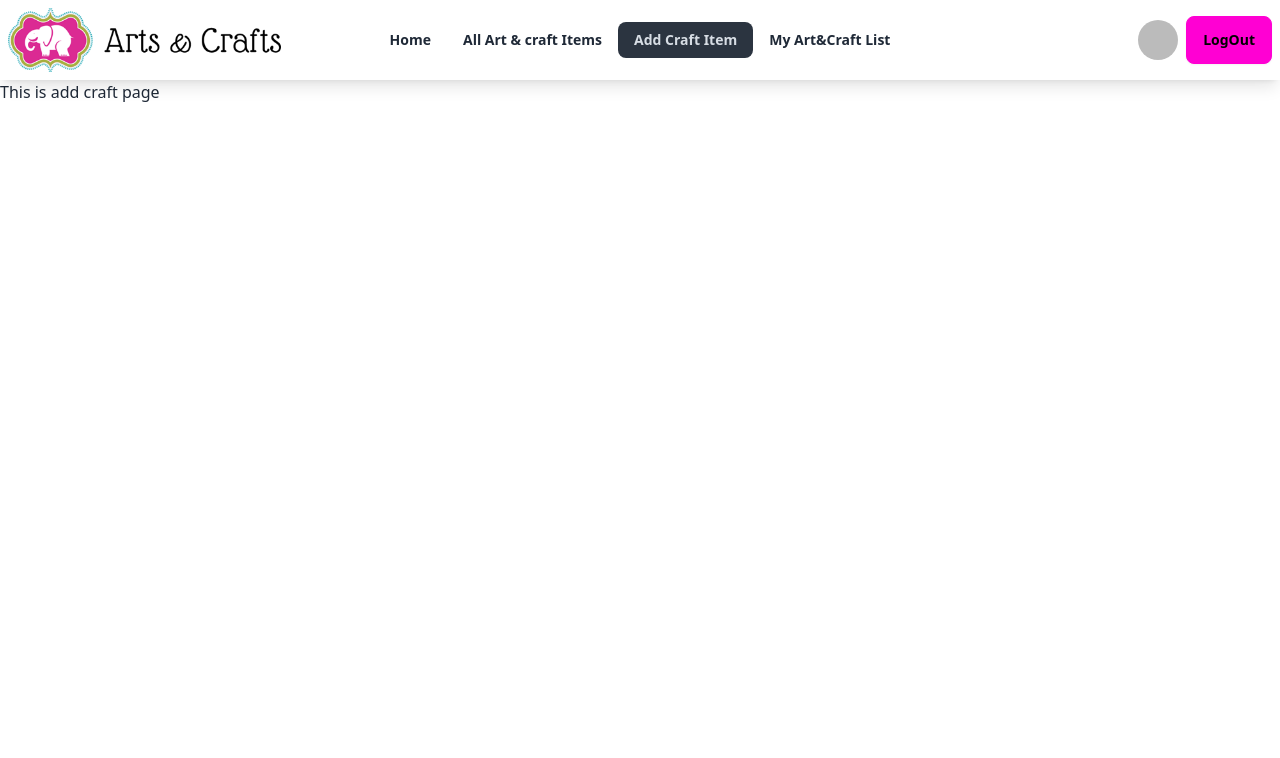
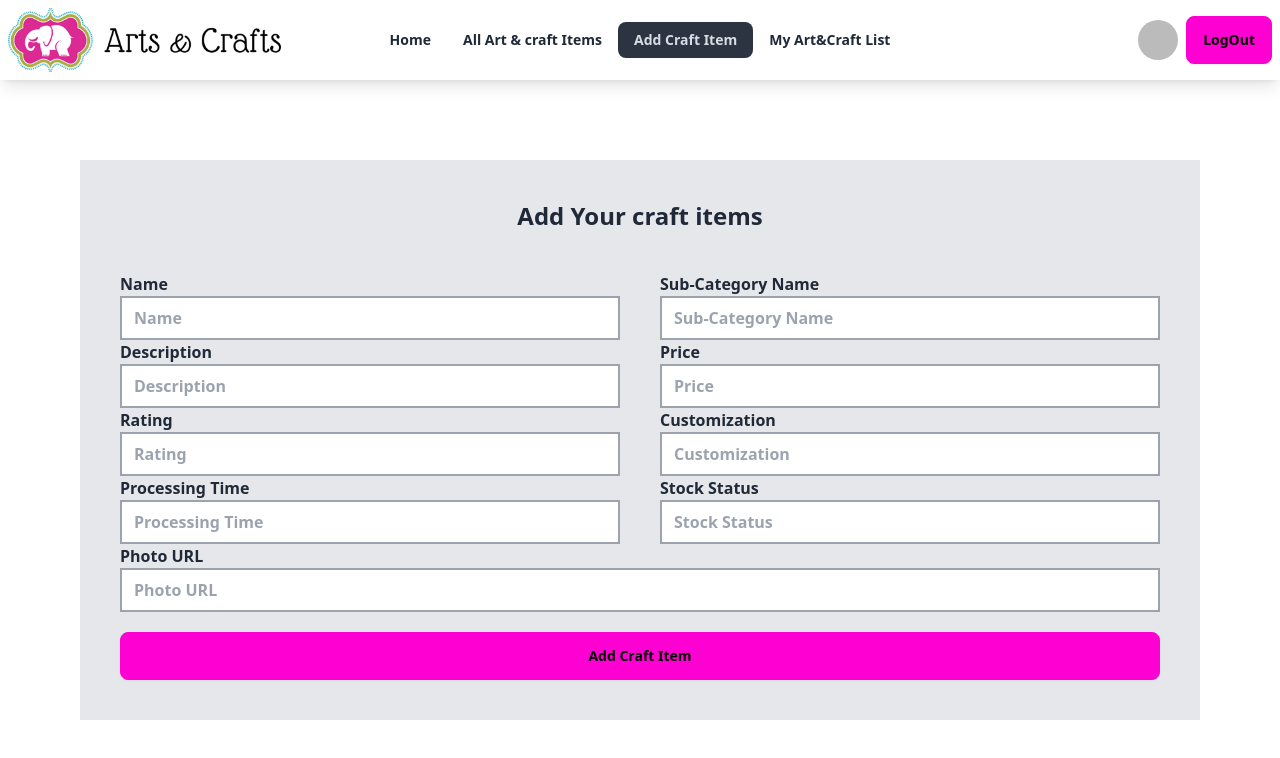
Before and after one commit to tzmehedy/arts_crafts, a React (Vite) app: page /addCraftItem in a window 1280 px wide. Shown: the top 758 px of the page. Built offline with nearby package versions, Linux system fonts and the light colour scheme; no server answers; sample sign-in values are in the browser's storage.

Commit message:
add craft items design completed

```diff
--- a/src/Pages/AddCraft.jsx
+++ b/src/Pages/AddCraft.jsx
@@ -2,9 +2,116 @@ import React from 'react';
 
 const AddCraft = () => {
     return (
-        <div>
-                <h1>This is add craft page</h1>
-        </div>
+      <div className="bg-gray-200 p-10 m-2 md:m-20">
+        <h1 className="text-center font-bold text-2xl">Add Your craft items</h1>
+
+        <form>
+          <div className="flex flex-col md:flex-row justify-evenly items-center gap-10 font-bold mt-10">
+            <div className="w-1/2">
+              <p>Name</p>
+              <input
+                className="w-full border-2 px-3 py-2 border-gray-400"
+                type="text"
+                placeholder="Name"
+                name="name"
+                id=""
+              />
+            </div>
+            <div className="w-1/2">
+              <p>Sub-Category Name</p>
+              <input
+                className="w-full border-2 px-3 py-2 border-gray-400"
+                type="text"
+                placeholder="Sub-Category Name"
+                name="subCategoryName"
+                id=""
+              />
+            </div>
+          </div>
+
+          <div className="flex flex-col md:flex-row justify-evenly items-center gap-10 font-bold">
+            <div className="w-1/2">
+              <p>Description</p>
+              <input
+                className="w-full border-2 px-3 py-2 border-gray-400"
+                type="text"
+                placeholder="Description"
+                name="description"
+                id=""
+              />
+            </div>
+            <div className="w-1/2">
+              <p>Price</p>
+              <input
+                className="w-full border-2 px-3 py-2 border-gray-400"
+                type="text"
+                placeholder="Price"
+                name="price"
+                id=""
+              />
+            </div>
+          </div>
+          <div className="flex flex-col md:flex-row justify-evenly items-center gap-10 font-bold">
+            <div className="w-1/2">
+              <p>Rating</p>
+              <input
+                className="w-full border-2 px-3 py-2 border-gray-400"
+                type="text"
+                placeholder="Rating"
+                name="rating"
+                id=""
+              />
+            </div>
+            <div className="w-1/2">
+              <p>Customization</p>
+              <input
+                className="w-full border-2 px-3 py-2 border-gray-400"
+                type="text"
+                placeholder="Customization"
+                name="customization"
+                id=""
+              />
+            </div>
+          </div>
+          <div className="flex flex-col md:flex-row justify-evenly items-center gap-10 font-bold">
+            <div className="w-1/2">
+              <p>Processing Time</p>
+              <input
+                className="w-full border-2 px-3 py-2 border-gray-400"
+                type="text"
+                placeholder="Processing Time"
+                name="processingTime"
+                id=""
+              />
+            </div>
+            <div className="w-1/2">
+              <p>Stock Status</p>
+              <input
+                className="w-full border-2 px-3 py-2 border-gray-400"
+                type="text"
+                placeholder="Stock Status"
+                name="stockStatus"
+                id=""
+              />
+            </div>
+          </div>
+          <div className="flex flex-col md:flex-row justify-evenly items-center gap-10 font-bold">
+            <div className="w-full">
+              <p>Photo URL</p>
+              <input
+                className="w-full border-2 px-3 py-2 border-gray-400"
+                type="text"
+                placeholder="Photo URL"
+                name="photoUrl"
+                id=""
+              />
+            </div>
+          </div>
+          <div className="mt-5">
+            <button className='btn btn-secondary w-full font-bold text-black'>Add Craft Item</button>
+          </div>
+        </form>
+      </div>
     );
 };
 
```
